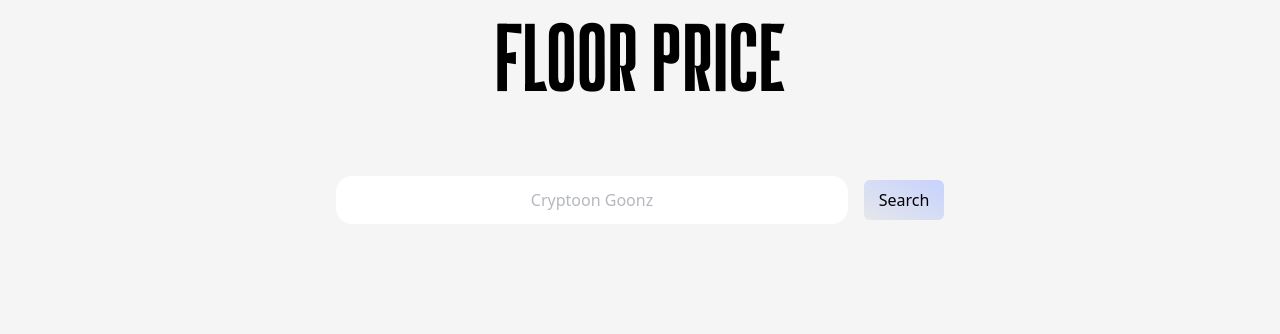
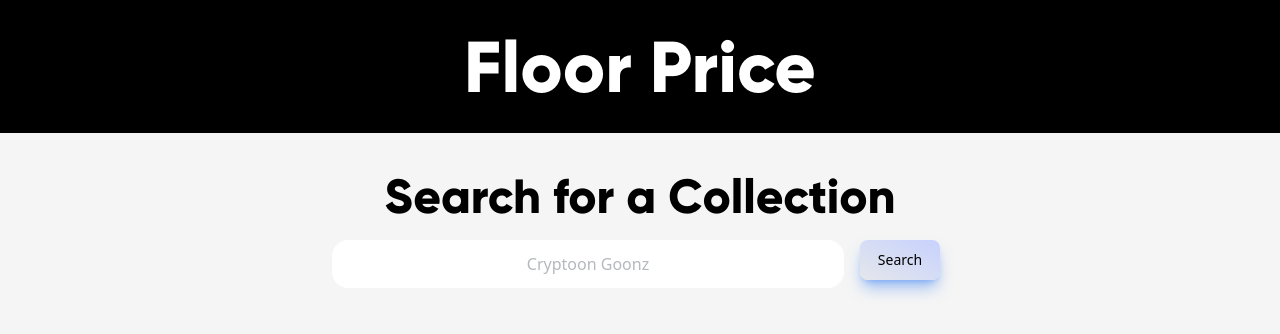
Before and after one commit to afbelardi/floor-price-frontend, a Next.js app: page / in a window 1280 px wide. Shown: the top 334 px of the page. Built offline with nearby package versions, Linux system fonts and the light colour scheme.

Commit message:
minor design changes

```diff
--- a/src/components/CurrentCard.js
+++ b/src/components/CurrentCard.js
@@ -5,7 +5,7 @@ export default function CurrentCard (props) {
     return(
         <>
         <div className="flex justify-center">
-            <div className="flex w-11/12 h-64 rounded-lg bg-gradient-to-tr from-gray-200 to-indigo-200">
+            <div className="flex w-11/12 h-64 rounded-lg bg-gradient-to-tr from-gray-200 to-indigo-200  focus:ring-4 focus:outline-none focus:ring-blue-300 dark:focus:ring-blue-800 shadow-lg  shadow-slate-800/60 text-sm px-5 py-2.5 text-center mr-2 mb-2">
                 <section className="flex items-center w-5/12 pl-6">
                     <img src={props.searchedCollection.nftImage} className="flex justify-center w-40 h-40 rounded-md"/>
                 </section>
--- a/src/components/Header.js
+++ b/src/components/Header.js
@@ -2,8 +2,8 @@
 
 export default function Header() {
     return(
-        <div className="h-1/6 flex items-center justify-center min-w-300">
-            <h1 className="text-8xl font-damn">FLOOR PRICE</h1>
+        <div className="flex items-center justify-center bg-black h-1/6 min-w-300">
+            <h1 className="text-white text-7xl font-gilroy">Floor Price</h1>
         </div>
     )
 }
--- a/src/components/SearchBar.js
+++ b/src/components/SearchBar.js
@@ -32,7 +32,9 @@ export default function SearchBar(props) {
 
     return (
         <>
-            <div className="flex items-center justify-center h-1/6">
+            <div className="flex flex-col items-center mt-10 h-1/6">
+                <h1 className="text-5xl font-gilroy">Search for a Collection</h1>
+                <section className="flex items-end justify-center w-full h-1/2">
                     <input className={`w-2/5 h-12 text-center placeholder-gray-500 placeholder-opacity-50 rounded-2xl ${badEntry ? 'border-red-500 bg-red-400 opacity-30 border-2' : ''}`} placeholder="Cryptoon Goonz" type="text" ref={props.searchRef}></input>
                     {
                     props.loading ?
@@ -40,8 +42,10 @@ export default function SearchBar(props) {
                     stroke="#98ff98"
                     className="ml-3"
                     /> :
-                   <button className="w-20 h-10 ml-4 rounded-md bg-gradient-to-tr from-gray-200 to-indigo-200" onClick={handleSubmit}>Search</button>
+                    <button className="w-20 h-10 mb-2 ml-4 mr-2 text-sm font-medium text-center rounded-lg shadow-lg bg-gradient-to-tr from-gray-200 to-indigo-200 hover:bg-gradient-to-bl focus:outline-none focus:ring-blue-300 shadow-blue-500/50 dark:shadow-lg dark:shadow-blue-800/80 " onClick={handleSubmit}>Search</button>
                     }
+
+                </section>
 
             </div>
         </>
--- a/src/styles/globals.css
+++ b/src/styles/globals.css
@@ -6,6 +6,13 @@
   font-family: "DAMN";
   src: local("DAMN"),
   url('/fonts/DAMN.ttf')
+  format("truetype");
+}
+
+@font-face {
+  font-family: "Gilroy-ExtraBold";
+  src: local("Gilroy-ExtraBold"),
+  url('/fonts/Gilroy-ExtraBold.otf')
   format("truetype");
 }
 
--- a/tailwind.config.js
+++ b/tailwind.config.js
@@ -9,7 +9,8 @@ module.exports = {
         '390': '390px'
       },
       fontFamily: {
-        'damn': ['DAMN', 'sans-serif']
+        'damn': ['DAMN', 'sans-serif'],
+        'gilroy': ['Gilroy-ExtraBold', 'sans-serif']
       }
     },
   },
```
Also changed, not shown: public/fonts/Gilroy-ExtraBold.otf (added). Lines whose indentation alone changed are shown as unchanged.
